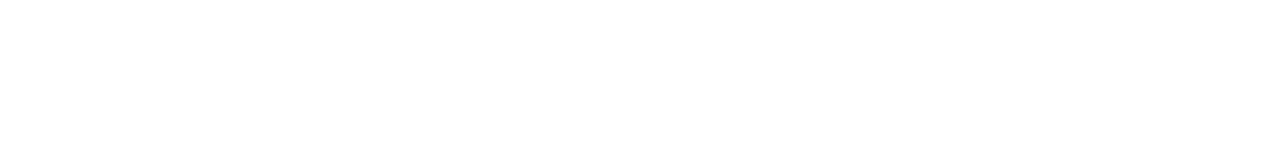
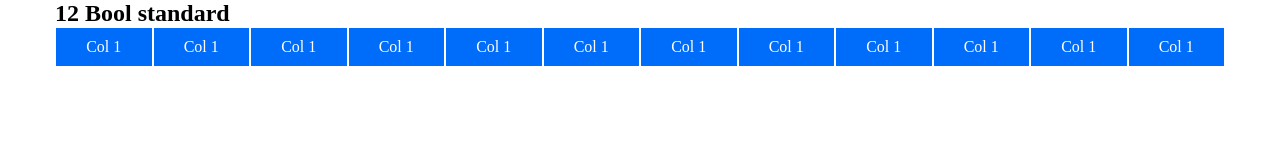
Before and after one commit to gianlucafalaschi/html-css-12bool, a plain HTML site: page index.html in a window 1280 px wide. Drawn offline with Linux system fonts and the light colour scheme.

Commit message:
feat: first row

```diff
--- a/index.html
+++ b/index.html
@@ -12,6 +12,47 @@
     <title>12 Bool</title>
 </head>
 <body>
+    <div class="container">
+        <h2>12 Bool standard</h2>
+        <div class="row">
+            <div class="col-1">
+                <div class="box">Col 1</div>
+            </div>
+            <div class="col-1">
+                <div class="box">Col 1</div>
+            </div>
+            <div class="col-1">
+                <div class="box">Col 1</div>
+            </div>
+            <div class="col-1">
+                <div class="box">Col 1</div>
+            </div>
+            <div class="col-1">
+                <div class="box">Col 1</div>
+            </div>
+            <div class="col-1">
+                <div class="box">Col 1</div>
+            </div>
+            <div class="col-1">
+                <div class="box">Col 1</div>
+            </div>
+            <div class="col-1">
+                <div class="box">Col 1</div>
+            </div>
+            <div class="col-1">
+                <div class="box">Col 1</div>
+            </div>
+            <div class="col-1">
+                <div class="box">Col 1</div>
+            </div>
+            <div class="col-1">
+                <div class="box">Col 1</div>
+            </div>
+            <div class="col-1">
+                <div class="box">Col 1</div>
+            </div>
+        </div>
 
+    </div>
 </body>
 </html>
```
